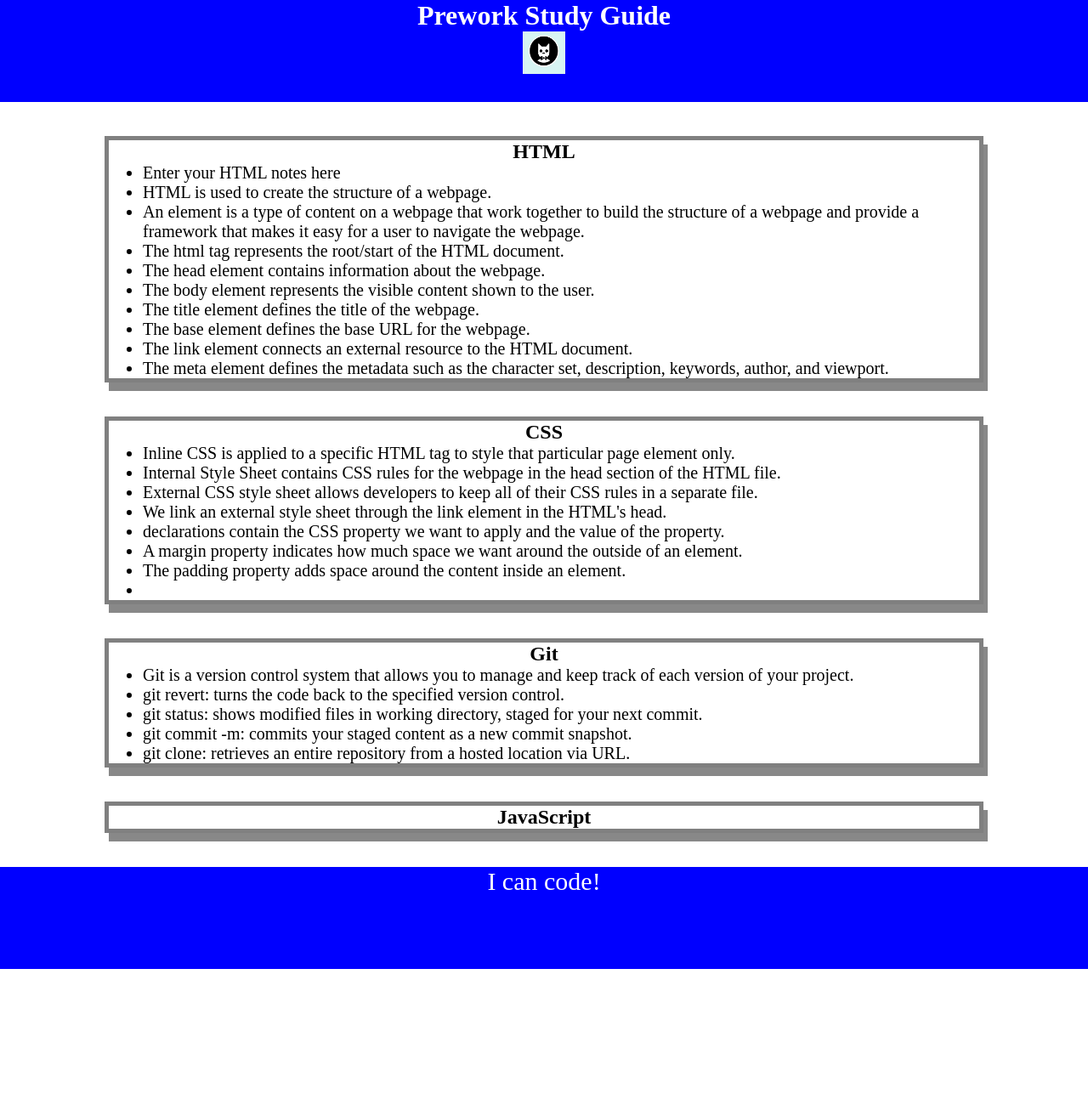
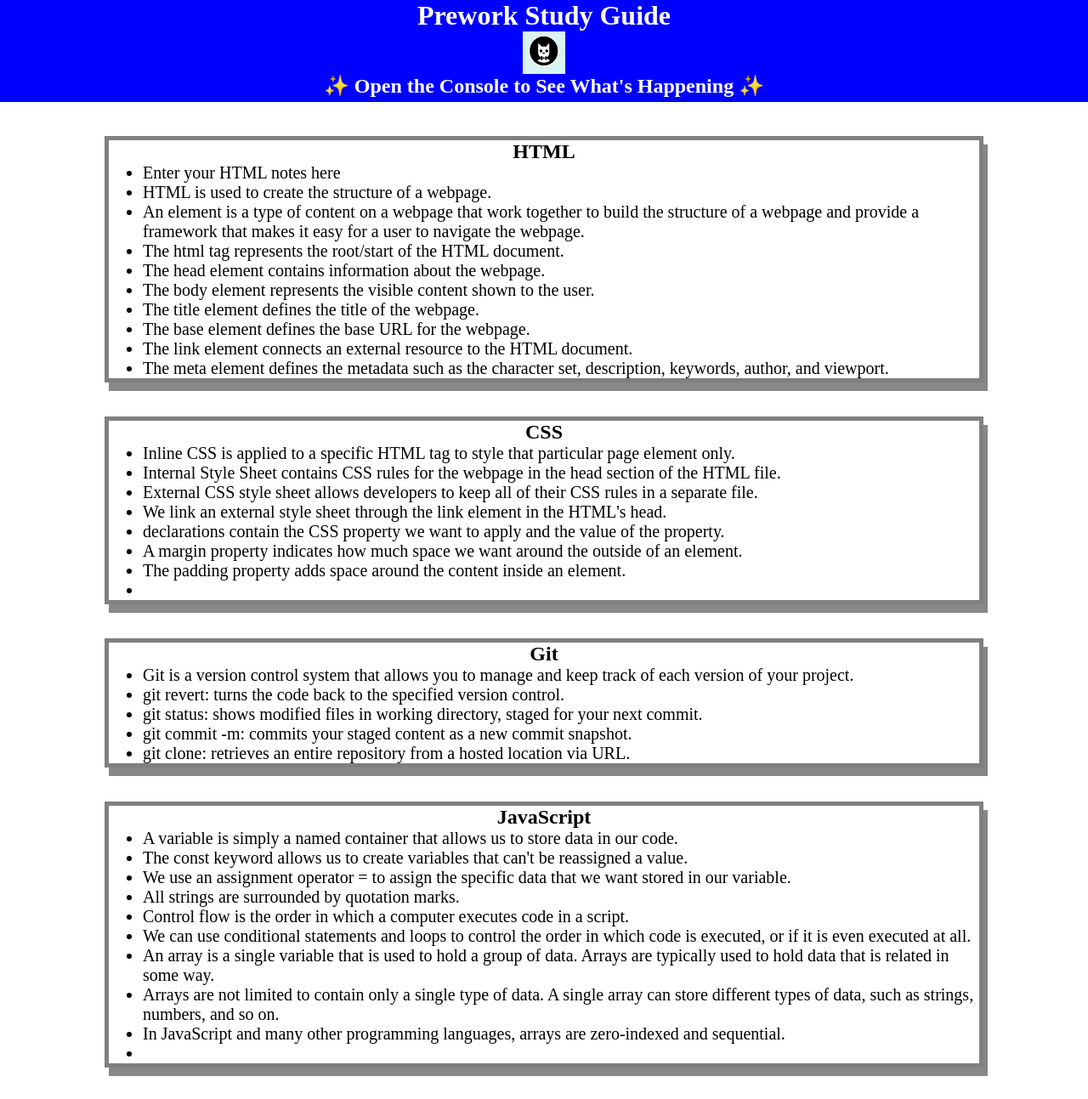
Before and after one commit to Croaky16/prework-study-guide, a plain HTML site: page index.html in a window 1280 px wide. Shown: the top 1293 px of the page at 85% size. Before the commit the page ends 1140 px from the top, so only its background shows below. Drawn offline with Linux system fonts and the light colour scheme.

Commit message:
Added JavaScript to the HTML page

```diff
--- /dev/null
+++ b/assets/script.js
@@ -0,0 +1,22 @@
+const topics = ["HTML", "CSS", "Git", "JavaScript"];
+
+for (let x = 0; x < topics.length; x++) {
+    console.log(topics[x]);
+}
+/*
+if (topic === 'HTML') {
+  console.log("Let's study HTML!");
+} else if (topic === 'CSS') {
+  console.log("Let's study CSS!");
+} else if (topic === 'Git') {
+  console.log("Let's study Git!");
+} else if (topic === 'JavaScript') {
+  console.log("Let's study JavaScript!");
+} else {
+  console.log('Please try again!');
+}
+*/
+const shapes = ["triangle", "square", "pentagon", "circle"];
+for(let x = 0; x < shapes.length; x++) {
+    console.log(shapes[x]);
+}
--- a/index.html
+++ b/index.html
@@ -8,9 +8,10 @@
     <title>Prework Study Guide</title>
   </head>
   <body>
-    <header id="header">
+    <header id="Top">
       <h1>Prework Study Guide</h1>
       <img src="./assets/bowtie-cat.png" alt="Profile image of cat wearing a bow tie." />
+      <h2>✨ Open the Console to See What's Happening ✨</h2>
     </header>
     <main>
       <section class="card" id="html-section">
@@ -53,11 +54,24 @@
       </section>
       <section class="card" id="javascript-section">
         <h2>JavaScript</h2>
+        <ul>
+          <li>A variable is simply a named container that allows us to store data in our code.</li>
+          <li>The const keyword allows us to create variables that can't be reassigned a value.</li>
+          <li>We use an assignment operator = to assign the specific data that we want stored in our variable.</li>
+          <li>All strings are surrounded by quotation marks.</li>
+          <li>Control flow is the order in which a computer executes code in a script.</li>
+          <li>We can use conditional statements and loops to control the order in which code is executed, or if it is even executed at all.</li>
+          <li>An array is a single variable that is used to hold a group of data. Arrays are typically used to hold data that is related in some way.</li>
+          <li>Arrays are not limited to contain only a single type of data. A single array can store different types of data, such as strings, numbers, and so on.</li>
+          <li>In JavaScript and many other programming languages, arrays are zero-indexed and sequential.</li>
+          <li></li>
+        </ul>
       </section>
     </main>
 
     <footer>
       <p>I can code!</p>
     </footer>
+    <script src="./assets/script.js"></script>
   </body>
 </html>
```
